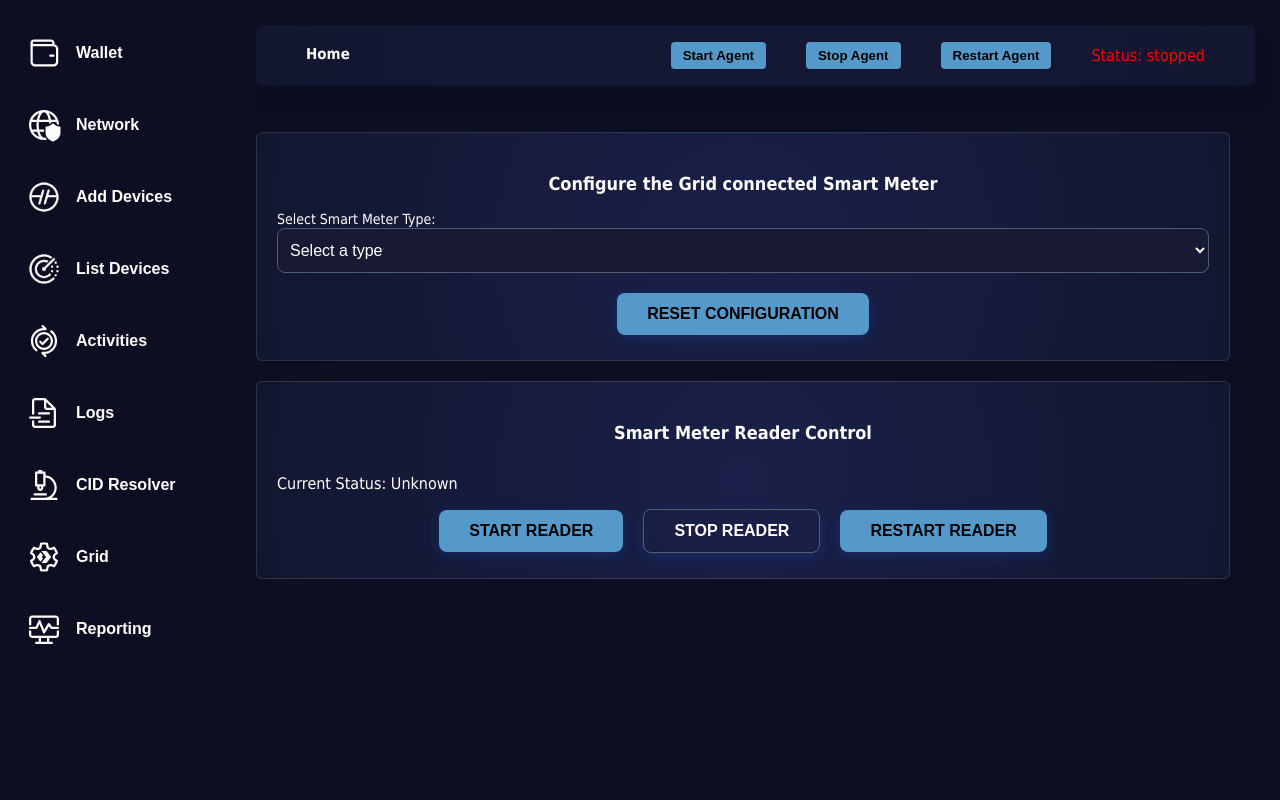
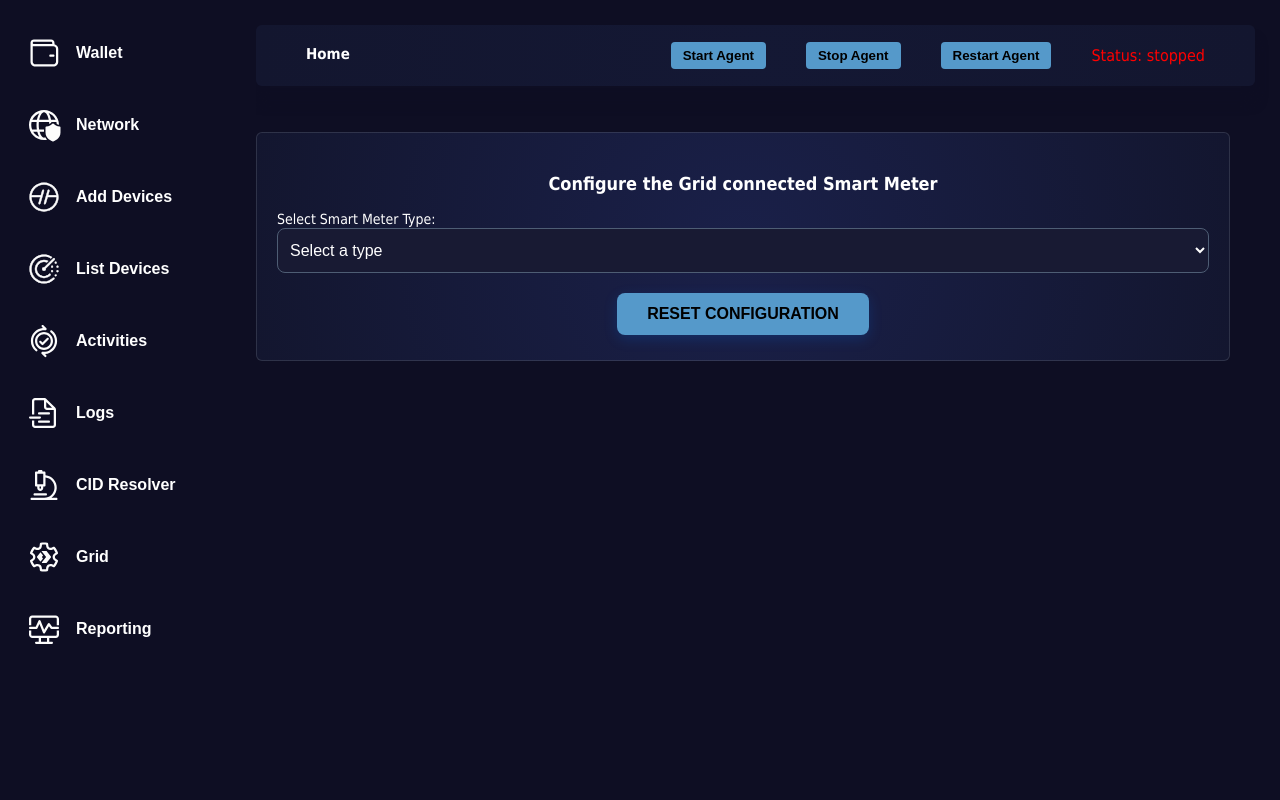
Before and after one commit to rddl-network/EnergyAgent, a FastAPI app: page /grid in a window 1280 px wide. Run offline with FastAPI, Linux system fonts and the light colour scheme; data that the repository does not hold is empty; parts of the project's set-up code (start-up, migrations or seed data) failed here and were passed over.

Commit message:
removed obsolete code from smart meter manager
Signed-off-by: Jürgen Eckel <juergen@riddleandcode.com>

```diff
--- a/app/templates/SmartMeterConfig.html
+++ b/app/templates/SmartMeterConfig.html
@@ -23,18 +23,6 @@
                 <div class="buttons">
                     <button id="saveButton" class="btn" onclick="saveConfig()" style="display: none;">Save Configuration</button>
                     <button id="resetButton" class="btn" onclick="resetConfig()">Reset Configuration</button>
-                </div>
-            </div>
-        </div>
-
-        <div class="section mt-20">
-            <h2 class="section-title">Smart Meter Reader Control</h2>
-            <div id="readerControlContainer">
-                <p>Current Status: <span id="readerStatus">Unknown</span></p>
-                <div class="buttons">
-                    <button id="startReaderBtn" class="btn" onclick="startReader()">Start Reader</button>
-                    <button id="stopReaderBtn" class="btn-disabled" onclick="stopReader()">Stop Reader</button>
-                    <button id="restartReaderBtn" class="btn" onclick="restartReader()">Restart Reader</button>
                 </div>
             </div>
         </div>
@@ -175,96 +163,7 @@
         }
     }
 
-    async function fetchReaderStatus() {
-        try {
-            const response = await fetch('/smart_meter/status');
-            if (response.ok) {
-                const data = await response.json();
-                updateReaderStatus(data.status);
-            } else {
-                console.error('Error fetching reader status');
-            }
-        } catch (error) {
-            console.error('Error:', error);
-        }
-    }
-
-    function updateReaderStatus(status) {
-        document.getElementById('readerStatus').textContent = status;
-        const startBtn = document.getElementById('startReaderBtn');
-        const stopBtn = document.getElementById('stopReaderBtn');
-        const restartBtn = document.getElementById('restartReaderBtn');
-            startBtn.className = "";
-            stopBtn.className = "";
-            restartBtn.className = "";
-        if (status === 'running') {
-            startBtn.classList.add('btn-disabled');
-            stopBtn.classList.add('btn');
-            restartBtn.classList.add('btn-disabled');
-        } else if (status === 'stopped') {
-            startBtn.classList.add('btn');
-            stopBtn.classList.add('btn-disabled');
-            restartBtn.classList.add('btn');
-        } else {
-            startBtn.classList.add('btn');
-            stopBtn.classList.add('btn');
-            restartBtn.classList.add('btn');
-        }
-    }
-
-    async function startReader() {
-        try {
-            const response = await fetch('/smart_meter/start', { method: 'GET' });
-            if (response.ok) {
-                const data = await response.json();
-                updateReaderStatus(data.status);
-                alert('Smart Meter Reader started successfully!');
-            } else {
-                alert('Error starting Smart Meter Reader');
-            }
-        } catch (error) {
-            console.error('Error:', error);
-            alert('Error starting Smart Meter Reader');
-        }
-    }
-
-    async function stopReader() {
-        try {
-            const response = await fetch('/smart_meter/stop', { method: 'GET' });
-            if (response.ok) {
-                const data = await response.json();
-                updateReaderStatus(data.status);
-                alert('Smart Meter Reader stopped successfully!');
-            } else {
-                alert('Error stopping Smart Meter Reader');
-            }
-        } catch (error) {
-            console.error('Error:', error);
-            alert('Error stopping Smart Meter Reader');
-        }
-    }
-
-    async function restartReader() {
-        try {
-            const response = await fetch('/smart_meter/restart', { method: 'GET' });
-            if (response.ok) {
-                const data = await response.json();
-                updateReaderStatus(data.status);
-                alert('Smart Meter Reader restarted successfully!');
-            } else {
-                alert('Error restarting Smart Meter Reader');
-            }
-        } catch (error) {
-            console.error('Error:', error);
-            alert('Error restarting Smart Meter Reader');
-        }
-    }
-
     // Initialize the page
     fetchCurrentConfig();
-    fetchReaderStatus();
-
-    // Optionally, you can add a periodic status update
-    setInterval(fetchReaderStatus, 30000);  // Update status every 30 seconds
 </script>
 {% endblock %}
```
